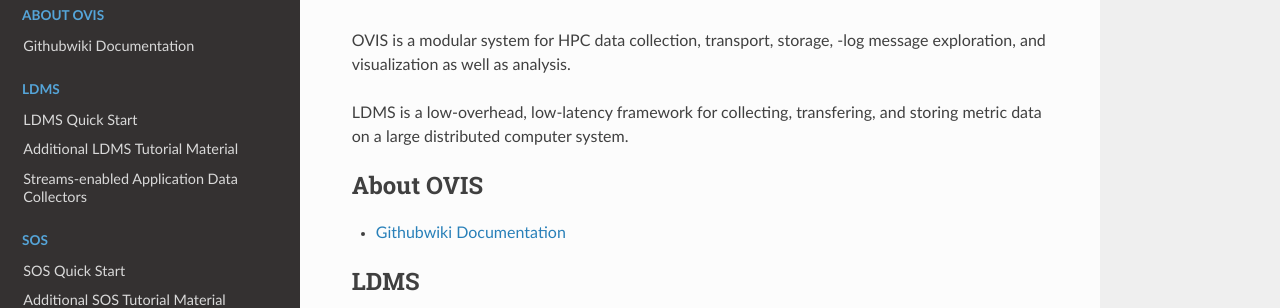
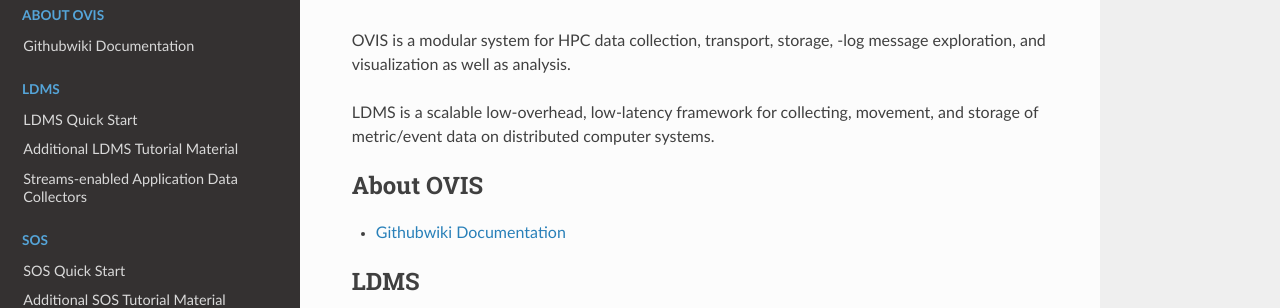
Before and after one commit to ovis-hpc/readthedocs, a Sphinx documentation site: the page built from docs/source/index.rst, in a window 1280 px wide and 900 px high. Shown: the part 131-439 px from the top of the window. Built offline with Sphinx 7.4.7 and the Read the Docs theme 2.0.0, drawn with Linux system fonts in a browser that asks for light colours; pages that are not in the unit, such as notebooks, are missing from menus.

Commit message:
Update index.rst

```diff
--- a/docs/source/index.rst
+++ b/docs/source/index.rst
@@ -13,7 +13,7 @@
 
 OVIS is a modular system for HPC data collection, transport, storage, -log message exploration, and visualization as well as analysis.
 
-LDMS is a low-overhead, low-latency framework for collecting, transfering, and storing metric data on a large distributed computer system.
+LDMS is a scalable low-overhead, low-latency framework for collecting, movement, and storage of metric/event data on distributed computer systems.
 
 .. toctree::
    :maxdepth: 2
```
